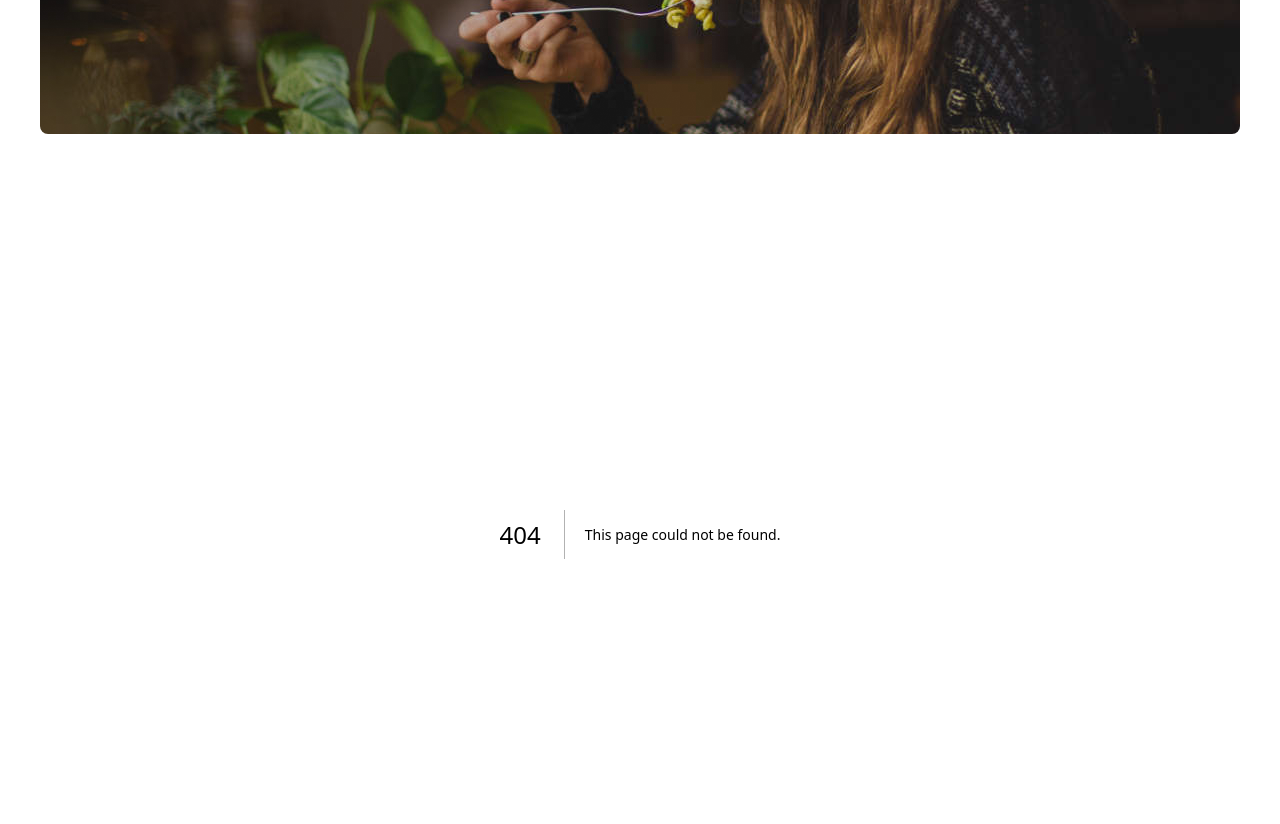
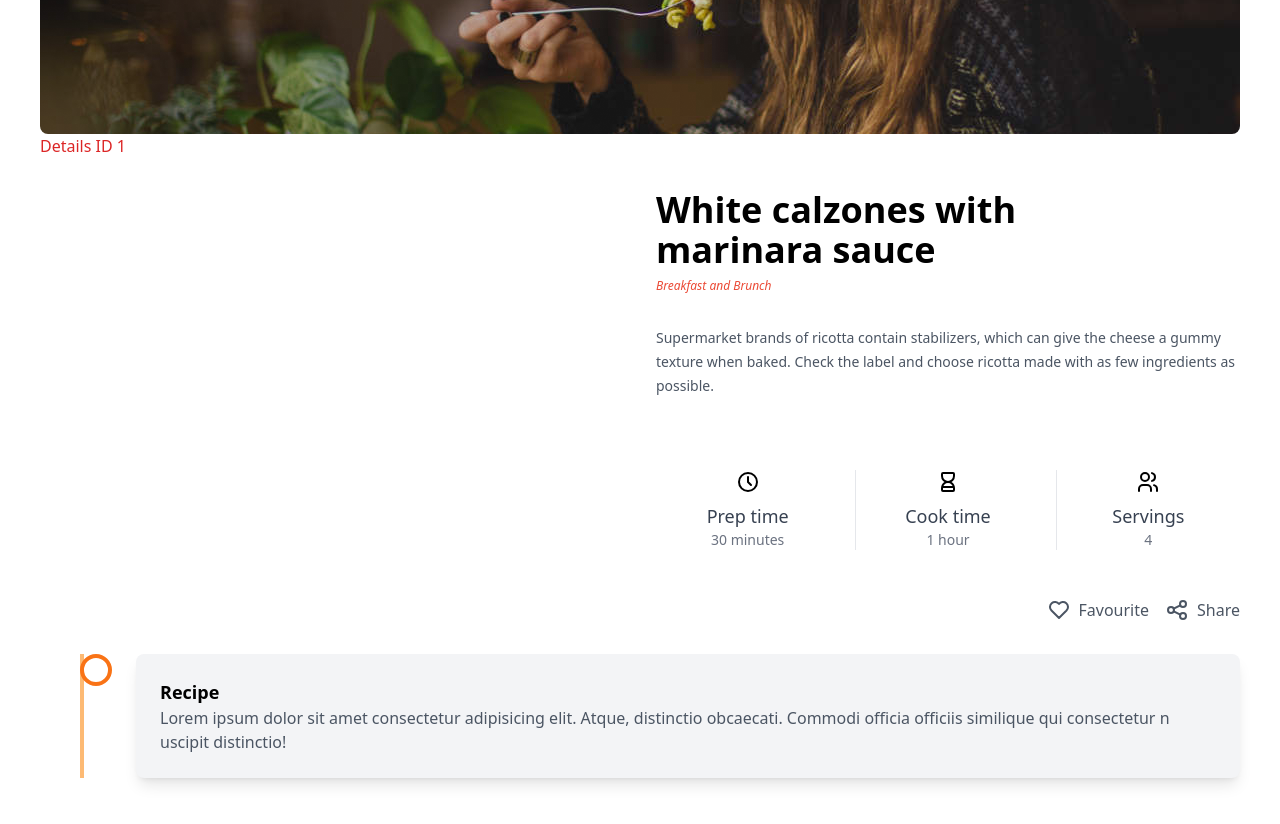
Before and after one commit to jahid-111/khana_khazana, a Next.js app: page /details/1 in a window 1280 px wide. Before the commit this address had no page. Shown: the part 400-1224 px from the top of the page. Built offline with nearby package versions, Linux system fonts and the light colour scheme.

Commit message:
Details-components

```diff
--- /dev/null
+++ b/app/details/[id]/page.js
@@ -0,0 +1,15 @@
+import DetailsCard from "@/components/details/DetailsCard";
+import MakingRecipe from "@/components/details/MakingRecipe";
+import React from "react";
+
+const RecipeDetailsPage = ({ params: { id } }) => {
+  return (
+    <div>
+      <h3 className="text-red-600"> Details ID {id}</h3>
+      <DetailsCard />
+      <MakingRecipe />
+    </div>
+  );
+};
+
+export default RecipeDetailsPage;
--- a/app/layout.js
+++ b/app/layout.js
@@ -2,6 +2,7 @@ import localFont from "next/font/local";
 import "./globals.css";
 import NavSection from "@/components/NavSection";
 import HeroSection from "@/components/HeroSection";
+import { headers } from "next/headers";
 
 const geistSans = localFont({
   src: "./fonts/GeistVF.woff",
@@ -20,6 +21,13 @@ export const metadata = {
 };
 
 export default function RootLayout({ children }) {
+  const headersList = headers();
+  const currentUrl = headersList.get("referer") || headersList.get("host");
+
+  const isHomePage = currentUrl?.endsWith("");
+
+  // console.log("URL -------- >>>>>", children); //On Dev
+
   return (
     <html lang="en">
       <body
@@ -27,9 +35,9 @@ export default function RootLayout({ children }) {
       >
         <header>
           <NavSection />
-          <HeroSection />
+          {isHomePage && <HeroSection />}
         </header>
-        {children}
+        <main>{children}</main>
       </body>
     </html>
   );
--- a/components/NavSection.jsx
+++ b/components/NavSection.jsx
@@ -6,7 +6,7 @@ const NavSection = () => {
   return (
     <nav>
       <div className="container flex justify-between py-6">
-        <Link href="index.html">
+        <Link href="/">
           <Image
             src="/assets/images/logo.png"
             alt=""
--- /dev/null
+++ b/components/details/ActionDetails.jsx
@@ -0,0 +1,50 @@
+import React from "react";
+
+const ActionDetails = () => {
+  return (
+    <div className="flex gap-4 justify-end">
+      <div className="flex gap-2 text-gray-600 cursor-pointer hover:text-[#eb4a36]">
+        <svg
+          xmlns="http://www.w3.org/2000/svg"
+          width="24"
+          height="24"
+          viewBox="0 0 24 24"
+          fill="none"
+          stroke="currentColor"
+          strokeWidth="2"
+          strokeLinecap="round"
+          strokeLinejoin="round"
+          className="icon icon-tabler icons-tabler-outline icon-tabler-heart"
+        >
+          <path stroke="none" d="M0 0h24v24H0z" fill="none" />
+          <path d="M19.5 12.572l-7.5 7.428l-7.5 -7.428a5 5 0 1 1 7.5 -6.566a5 5 0 1 1 7.5 6.572" />
+        </svg>
+        <span>Favourite</span>
+      </div>
+
+      <div className="flex gap-2 text-gray-600 cursor-pointer hover:text-[#0E79F6]">
+        <svg
+          xmlns="http://www.w3.org/2000/svg"
+          width="24"
+          height="24"
+          viewBox="0 0 24 24"
+          fill="none"
+          stroke="currentColor"
+          strokeWidth="2"
+          strokeLinecap="round"
+          strokeLinejoin="round"
+        >
+          <path stroke="none" d="M0 0h24v24H0z" fill="none" />
+          <path d="M6 12m-3 0a3 3 0 1 0 6 0a3 3 0 1 0 -6 0" />
+          <path d="M18 6m-3 0a3 3 0 1 0 6 0a3 3 0 1 0 -6 0" />
+          <path d="M18 18m-3 0a3 3 0 1 0 6 0a3 3 0 1 0 -6 0" />
+          <path d="M8.7 10.7l6.6 -3.4" />
+          <path d="M8.7 13.3l6.6 3.4" />
+        </svg>
+        <span>Share</span>
+      </div>
+    </div>
+  );
+};
+
+export default ActionDetails;
--- /dev/null
+++ b/components/details/DetailsCard.jsx
@@ -0,0 +1,106 @@
+import React from "react";
+import ActionDetails from "./ActionDetails";
+
+const DetailsCard = () => {
+  return (
+    <section>
+      <div className="grid grid-cols-12 container gap-8 justify-items-center">
+        <div className="col-span-12 md:col-span-6">
+          {/* <img
+            src="https://source.unsplash.com/Zh0mYmMBZjQ/600x600"
+            alt=""
+            className="w-full h-full rounded-lg object-contain"
+          /> */}
+        </div>
+        <div className="col-span-12 md:col-span-6 py-8 flex flex-col justify-center">
+          <h2 className="font-semibold text-4xl lg:w-8/12 leading-10">
+            White calzones with marinara sauce
+          </h2>
+          <p className="text-xs text-[#eb4a36] italic my-2">
+            Breakfast and Brunch
+          </p>
+          <p className="text-gray-600 text-sm my-6 leading-6">
+            Supermarket brands of ricotta contain stabilizers, which can give
+            the cheese a gummy texture when baked. Check the label and choose
+            ricotta made with as few ingredients as possible.
+          </p>
+
+          <div className="flex gap-4 justify-center divide-x my-12">
+            <div className="flex-1 text-center">
+              <svg
+                xmlns="http://www.w3.org/2000/svg"
+                width="24"
+                height="24"
+                viewBox="0 0 24 24"
+                fill="none"
+                stroke="currentColor"
+                strokeWidth="2"
+                strokeLinecap="round"
+                strokeLinejoin="round"
+                className="mx-auto"
+              >
+                <path stroke="none" d="M0 0h24v24H0z" fill="none" />
+                <path d="M3 12a9 9 0 1 0 18 0a9 9 0 0 0 -18 0" />
+                <path d="M12 7v5l3 3" />
+              </svg>
+              <h3 className="font-medium text-lg text-gray-700 mt-2">
+                Prep time
+              </h3>
+              <p className="text-gray-500 text-sm">30 minutes</p>
+            </div>
+            <div className="flex-1 text-center">
+              <svg
+                xmlns="http://www.w3.org/2000/svg"
+                width="24"
+                height="24"
+                viewBox="0 0 24 24"
+                fill="none"
+                stroke="currentColor"
+                strokeWidth="2"
+                strokeLinecap="round"
+                strokeLinejoin="round"
+                className="mx-auto"
+              >
+                <path stroke="none" d="M0 0h24v24H0z" fill="none" />
+                <path d="M6.5 17h11" />
+                <path d="M6 20v-2a6 6 0 1 1 12 0v2a1 1 0 0 1 -1 1h-10a1 1 0 0 1 -1 -1z" />
+                <path d="M6 4v2a6 6 0 1 0 12 0v-2a1 1 0 0 0 -1 -1h-10a1 1 0 0 0 -1 1z" />
+              </svg>
+              <h3 className="font-medium text-lg text-gray-700 mt-2">
+                Cook time
+              </h3>
+              <p className="text-gray-500 text-sm">1 hour</p>
+            </div>
+            <div className="flex-1 text-center">
+              <svg
+                xmlns="http://www.w3.org/2000/svg"
+                width="24"
+                height="24"
+                viewBox="0 0 24 24"
+                fill="none"
+                stroke="currentColor"
+                strokeWidth="2"
+                strokeLinecap="round"
+                strokeLinejoin="round"
+                className="mx-auto"
+              >
+                <path stroke="none" d="M0 0h24v24H0z" fill="none" />
+                <path d="M9 7m-4 0a4 4 0 1 0 8 0a4 4 0 1 0 -8 0" />
+                <path d="M3 21v-2a4 4 0 0 1 4 -4h4a4 4 0 0 1 4 4v2" />
+                <path d="M16 3.13a4 4 0 0 1 0 7.75" />
+                <path d="M21 21v-2a4 4 0 0 0 -3 -3.85" />
+              </svg>
+              <h3 className="font-medium text-lg text-gray-700 mt-2">
+                Servings
+              </h3>
+              <p className="text-gray-500 text-sm">4</p>
+            </div>
+          </div>
+          <ActionDetails />
+        </div>
+      </div>
+    </section>
+  );
+};
+
+export default DetailsCard;
--- /dev/null
+++ b/components/details/MakingRecipe.jsx
@@ -0,0 +1,22 @@
+import React from "react";
+
+const Timeline = () => {
+  return (
+    <div className="relative md:ml-10 ml-2">
+      <div className="flex items-start mb-10 relative">
+        <div className="absolute left-0 top-0 h-full border-l-4 border-orange-300"></div>
+        <div className="relative z-10 rounded-full p-3 h-4 w-4 border-4 font-semibold  text-gray-500 border-orange-500 text-center"></div>
+        <div className="sm:ml-6 p-6 bg-gray-100 rounded-lg shadow-lg ">
+          <h3 className="text-lg font-semibold">Recipe</h3>
+          <p className="text-gray-600">
+            Lorem ipsum dolor sit amet consectetur adipisicing elit. Atque,
+            distinctio obcaecati. Commodi officia officiis similique qui
+            consectetur n uscipit distinctio!
+          </p>
+        </div>
+      </div>
+    </div>
+  );
+};
+
+export default Timeline;
--- a/components/home/Recipe.jsx
+++ b/components/home/Recipe.jsx
@@ -1,3 +1,5 @@
+import Image from "next/image";
+import Link from "next/link";
 import React from "react";
 
 const Recipe = () => {
@@ -5,10 +7,11 @@ const Recipe = () => {
     <div className="col-span-12 md:col-span-9">
       <div className="grid grid-cols-1 sm:grid-cols-2 lg:grid-cols-3 gap-6 my-8 justify-items-center">
         <div className="card">
-          {/* <img src="https://source.unsplash.com/-YHSwy6uqvk/300x160" className="rounded-md" alt=""> */}
+          {/* <Image src="https://source.unsplash.com/-YHSwy6uqvk/300x160" className="rounded-md" alt="" width={900}  height={900}/> */}
           <h4 className="my-2">Chef John Turkey Sloppy Joes</h4>
           <div className="py-2 flex justify-between text-xs text-gray-500">
             <span>⭐️ 5.0</span>
+            <Link href={"details/${Id}"}>Details</Link>
             <span>By: John Doe</span>
           </div>
         </div>
--- a/components/home/RecipeSection.jsx
+++ b/components/home/RecipeSection.jsx
@@ -4,14 +4,12 @@ import Recipe from "./Recipe";
 
 const RecipeSection = () => {
   return (
-    <main>
     <section className="container py-8">
       <div className="grid grid-cols-12 py-4">
         <Categories />
         <Recipe />
       </div>
     </section>
-    </main>
   );
 };
 
```
Lines whose indentation alone changed are shown as unchanged.
